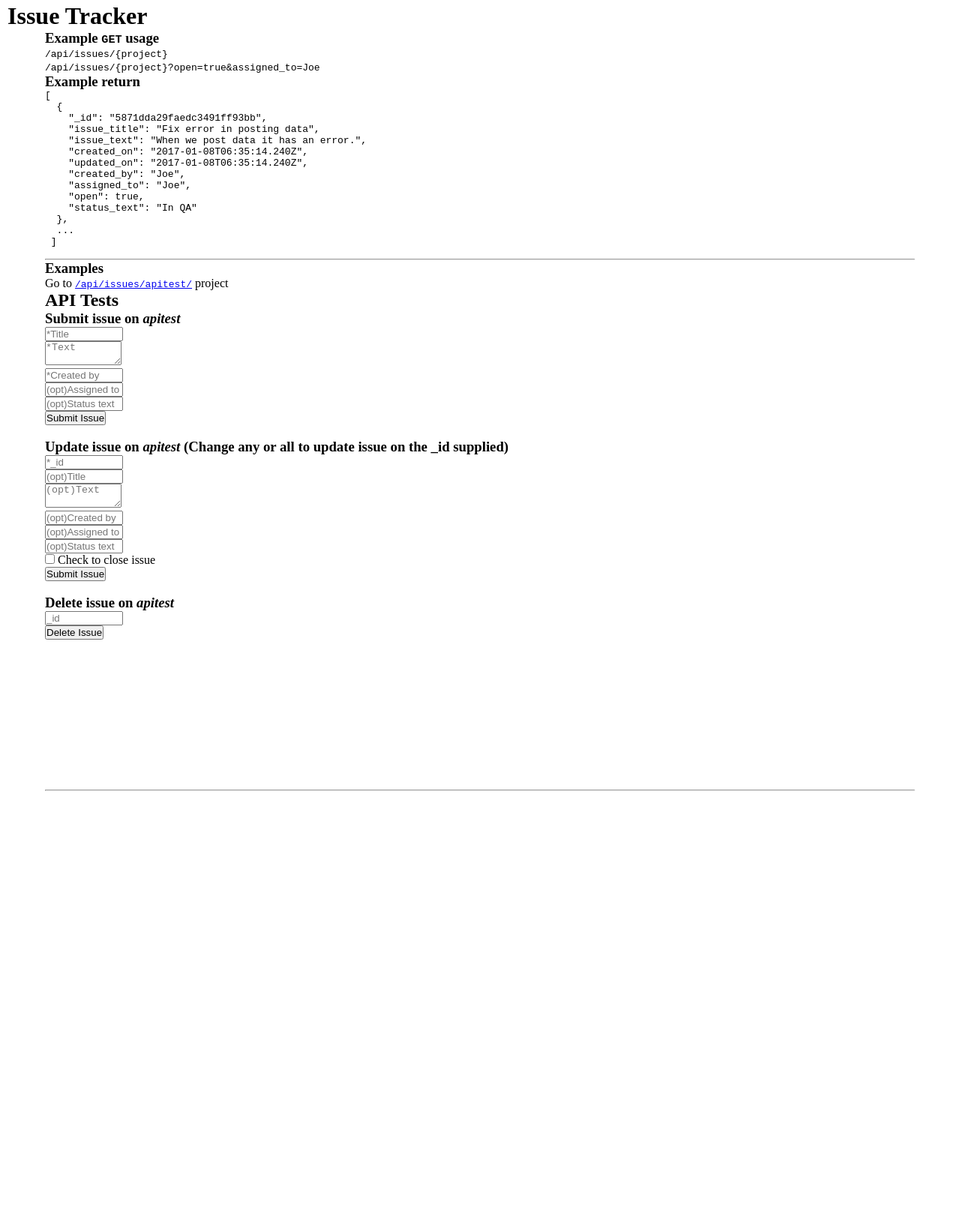
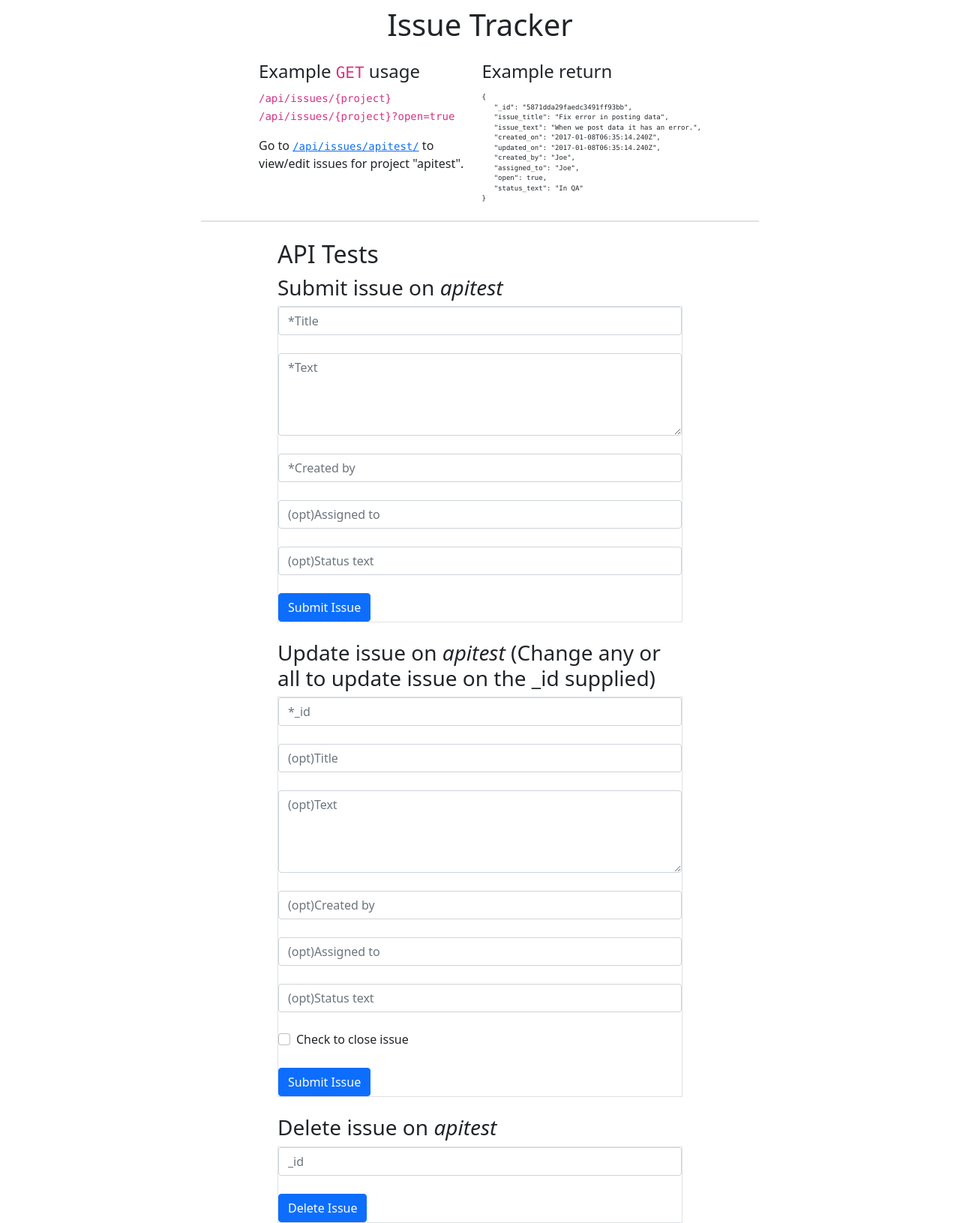
Before and after one commit to Mmackz/issuetracker, a website: page views/index.html in a window 1280 px wide. Shown: the part 7-1638 px from the top of the page at 75% size. Before the commit the page ends 1122 px from the top, so only its background shows below. Drawn offline with nearby package versions, Linux system fonts and the light colour scheme.

Commit message:
🎨 basic bootstrap styling

```diff
--- a/public/style.css
+++ b/public/style.css
@@ -5,6 +5,16 @@
 
 body {
   padding: 10px;
+}
+
+main {
+   max-width: 768px;
+   padding: 0 0.75rem;
+   margin: 0 auto;
+}
+
+#testui {
+   max-width: 540px;
 }
 
 .issue {
--- a/views/index.html
+++ b/views/index.html
@@ -2,25 +2,49 @@
 <html>
    <head>
       <title>Issue Tracker</title>
-    <link rel="icon" type="image/png" href="https://cdn.freecodecamp.org/universal/favicons/favicon-16x16.png" />
-    <meta charset="utf-8">
-    <meta http-equiv="X-UA-Compatible" content="IE=edge">
-    <meta name="viewport" content="width=device-width, initial-scale=1">
-    <link rel="stylesheet" href="/public/style.css">
+      <link
+         rel="icon"
+         type="image/png"
+         href="https://cdn.freecodecamp.org/universal/favicons/favicon-16x16.png"
+      />
+      <meta charset="utf-8" />
+      <meta http-equiv="X-UA-Compatible" content="IE=edge" />
+      <meta name="viewport" content="width=device-width, initial-scale=1" />
+      <link rel="stylesheet" href="/public/style.css" />
+      <link
+         rel="stylesheet"
+         href="https://cdn.jsdelivr.net/npm/bootstrap@5.1.3/dist/css/bootstrap.min.css"
+         integrity="sha384-1BmE4kWBq78iYhFldvKuhfTAU6auU8tT94WrHftjDbrCEXSU1oBoqyl2QvZ6jIW3"
+         crossorigin="anonymous"
+      />
+      <script
+         src="https://cdn.jsdelivr.net/npm/bootstrap@5.1.3/dist/js/bootstrap.min.js"
+         integrity="sha384-QJHtvGhmr9XOIpI6YVutG+2QOK9T+ZnN4kzFN1RtK3zEFEIsxhlmWl5/YESvpZ13"
+         crossorigin="anonymous"
+      ></script>
    </head>
-  <body>
+   <body class="p-0">
+      <main class="w-50-lg w-75-md d-flex flex-column justify-content-center align-items-center">
          <header>
-      <h1>
-        Issue Tracker
-      </h1>
+            <h1 class="mt-3 mb-4">Issue Tracker</h1>
          </header>
-    <section style="margin: 0 50px;">
-      <h3>Example <code>GET</code> usage</h3>
-      <code>/api/issues/{project}</code><br>
-      <code>/api/issues/{project}?open=true&amp;assigned_to=Joe</code><br>
-      <h3>Example return</h3>
-      <pre>
-<code>[
+         <section>
+            <div class="d-flex gap-4">
+               <div>
+                  <h3 class="h4">Example <code>GET</code> usage</h3>
+                  <code>/api/issues/{project}</code><br />
+                  <code>/api/issues/{project}?open=true</code>
+                  <br />
+                  <p class="mt-3">
+                     Go to
+                     <a href="/api/issues/apitest/"><code>/api/issues/apitest/</code></a>
+                     to<br />view/edit issues for project "apitest".
+                  </p>
+               </div>
+               <div>
+                  <h3 class="h4 m-0">Example return</h3>
+                  <pre class="mb-0">
+<code style="font-size: xx-small; display:inline-block; line-height: 1.5;">
 {
    "_id": "5871dda29faedc3491ff93bb",
    "issue_title": "Fix error in posting data",
@@ -31,80 +55,163 @@
    "assigned_to": "Joe",
    "open": true,
    "status_text": "In QA"
-  },
-  ...
- ]
+}
 </code>
                   </pre>
+               </div>
+            </div>
          </section>
-    <hr style='margin: 0 50px'>
-    <section id='testui' style='margin-left: 50px;'>
-      <h3>Examples</h3>
-      Go to <a href='/api/issues/apitest/'><code>/api/issues/apitest/</code></a>  project
+         <div class="w-100 border-bottom border-2 mb-4"></div>
+         <section id="testui">
             <h2 style="text-align: left">API Tests</h2>
             <h3>Submit issue on <i>apitest</i></h3>
             <form id="testForm" class="border">
-        <input type="text" name="issue_title" placeholder="*Title" style="width: 100px" required=''><br>
-        <textarea type="text" name="issue_text" placeholder="*Text" style="width: 100px" required=''></textarea><br>
-        <input type="text" name="created_by" placeholder="*Created by" style="width: 100px" required=''><br>
-        <input type="text" name="assigned_to" placeholder="(opt)Assigned to" style="width: 100px"><br>
-        <input type="text" name="status_text" placeholder="(opt)Status text" style="width: 100px"><br>
-        <button type="submit">Submit Issue</button>
-      </form><br>
-      <h3>Update issue on <i>apitest</i> (Change any or all to update issue on the _id supplied)</h3>
+               <input
+                  class="form-control"
+                  type="text"
+                  name="issue_title"
+                  placeholder="*Title"
+                  required=""
+                  data-lpignore="true"
+               /><br />
+               <textarea
+                  type="text"
+                  class="form-control"
+                  name="issue_text"
+                  placeholder="*Text"
+                  rows="4"
+                  required=""
+               ></textarea
+               ><br />
+               <input
+                  class="form-control"
+                  type="text"
+                  name="created_by"
+                  placeholder="*Created by"
+                  required=""
+               /><br />
+               <input
+                  type="text"
+                  class="form-control"
+                  name="assigned_to"
+                  placeholder="(opt)Assigned to"
+               /><br />
+               <input
+                  type="text"
+                  class="form-control"
+                  name="status_text"
+                  placeholder="(opt)Status text"
+               /><br />
+               <button type="submit" class="btn btn-primary">Submit Issue</button>
+            </form>
+            <br />
+            <h3>
+               Update issue on <i>apitest</i> (Change any or all to update issue on the _id
+               supplied)
+            </h3>
             <form id="testForm2" class="border">
-        <input type="text" name="_id" placeholder="*_id" style="width: 100px" required=''><br>
-        <input type="text" name="issue_title" placeholder="(opt)Title" style="width: 100px"><br>
-        <textarea type="text" name="issue_text" placeholder="(opt)Text" style="width: 100px"></textarea><br>
-        <input type="text" name="created_by" placeholder="(opt)Created by" style="width: 100px"><br>
-        <input type="text" name="assigned_to" placeholder="(opt)Assigned to" style="width: 100px"><br>
-        <input type="text" name="status_text" placeholder="(opt)Status text" style="width: 100px"><br>
-        <label><input type="checkbox" name="open" value="false"> Check to close issue</label><br>
-        <button type="submit">Submit Issue</button>
-      </form><br>
+               <input
+                  class="form-control"
+                  type="text"
+                  name="_id"
+                  placeholder="*_id"
+                  required=""
+                  data-lpignore="true"
+               /><br />
+               <input
+                  type="text"
+                  class="form-control"
+                  name="issue_title"
+                  placeholder="(opt)Title"
+               /><br />
+               <textarea
+                  type="text"
+                  class="form-control"
+                  name="issue_text"
+                  placeholder="(opt)Text"
+                  rows="4"
+               ></textarea
+               ><br />
+               <input
+                  type="text"
+                  class="form-control"
+                  name="created_by"
+                  placeholder="(opt)Created by"
+               /><br />
+               <input
+                  type="text"
+                  class="form-control"
+                  name="assigned_to"
+                  placeholder="(opt)Assigned to"
+               /><br />
+               <input
+                  type="text"
+                  class="form-control"
+                  name="status_text"
+                  placeholder="(opt)Status text"
+               /><br />
+               <div class="form-check">
+                  <label class="form-check-label"
+                     ><input type="checkbox" class="form-check-input" name="open" value="false" /> Check to close
+                     issue</label
+                  >
+               </div>
+               <br />
+               <button type="submit" class="btn btn-primary">Submit Issue</button>
+            </form>
+            <br />
             <h3>Delete issue on <i>apitest</i></h3>
             <form id="testForm3" class="border">
-        <input type="text" name="_id" placeholder="_id" style="width: 100px" required=''><br>
-        <button type="submit">Delete Issue</button>
+               <input
+                  class="form-control"
+                  type="text"
+                  name="_id"
+                  placeholder="_id"
+                  required=""
+                  data-lpignore="true"
+               /><br />
+               <button type="submit" class="btn btn-primary">Delete Issue</button>
             </form>
-      <code id='jsonResult'></code>
+            <code id="jsonResult"></code>
          </section>
-    <hr style='margin: 50px; margin-top: 200px'>
+      </main>
       <!-- Your web-app is https, so your scripts need to be too -->
-    <script src="https://code.jquery.com/jquery-2.2.1.min.js"
+      <script
+         src="https://code.jquery.com/jquery-2.2.1.min.js"
          integrity="sha256-gvQgAFzTH6trSrAWoH1iPo9Xc96QxSZ3feW6kem+O00="
-            crossorigin="anonymous"></script>
+         crossorigin="anonymous"
+      ></script>
       <script>
-      $(function() {
-        $('#testForm').submit(function(e) {
+         $(function () {
+            $("#testForm").submit(function (e) {
                $.ajax({
-            url: '/api/issues/apitest',
-            type: 'post',
-            data: $('#testForm').serialize(),
-            success: function(data) {
-              $('#jsonResult').text(JSON.stringify(data));
+                  url: "/api/issues/apitest",
+                  type: "post",
+                  data: $("#testForm").serialize(),
+                  success: function (data) {
+                     $("#jsonResult").text(JSON.stringify(data));
                   }
                });
                e.preventDefault();
             });
-        $('#testForm2').submit(function(e) {
+            $("#testForm2").submit(function (e) {
                $.ajax({
-            url: '/api/issues/apitest',
-            type: 'put',
-            data: $('#testForm2').serialize(),
-            success: function(data) {
-              $('#jsonResult').text(JSON.stringify(data));
+                  url: "/api/issues/apitest",
+                  type: "put",
+                  data: $("#testForm2").serialize(),
+                  success: function (data) {
+                     $("#jsonResult").text(JSON.stringify(data));
                   }
                });
                e.preventDefault();
             });
-        $('#testForm3').submit(function(e) {
+            $("#testForm3").submit(function (e) {
                $.ajax({
-            url: '/api/issues/apitest',
-            type: 'delete',
-            data: $('#testForm3').serialize(),
-            success: function(data) {
-              $('#jsonResult').text(JSON.stringify(data));
+                  url: "/api/issues/apitest",
+                  type: "delete",
+                  data: $("#testForm3").serialize(),
+                  success: function (data) {
+                     $("#jsonResult").text(JSON.stringify(data));
                   }
                });
                e.preventDefault();
```
Lines whose indentation alone changed are shown as unchanged.
